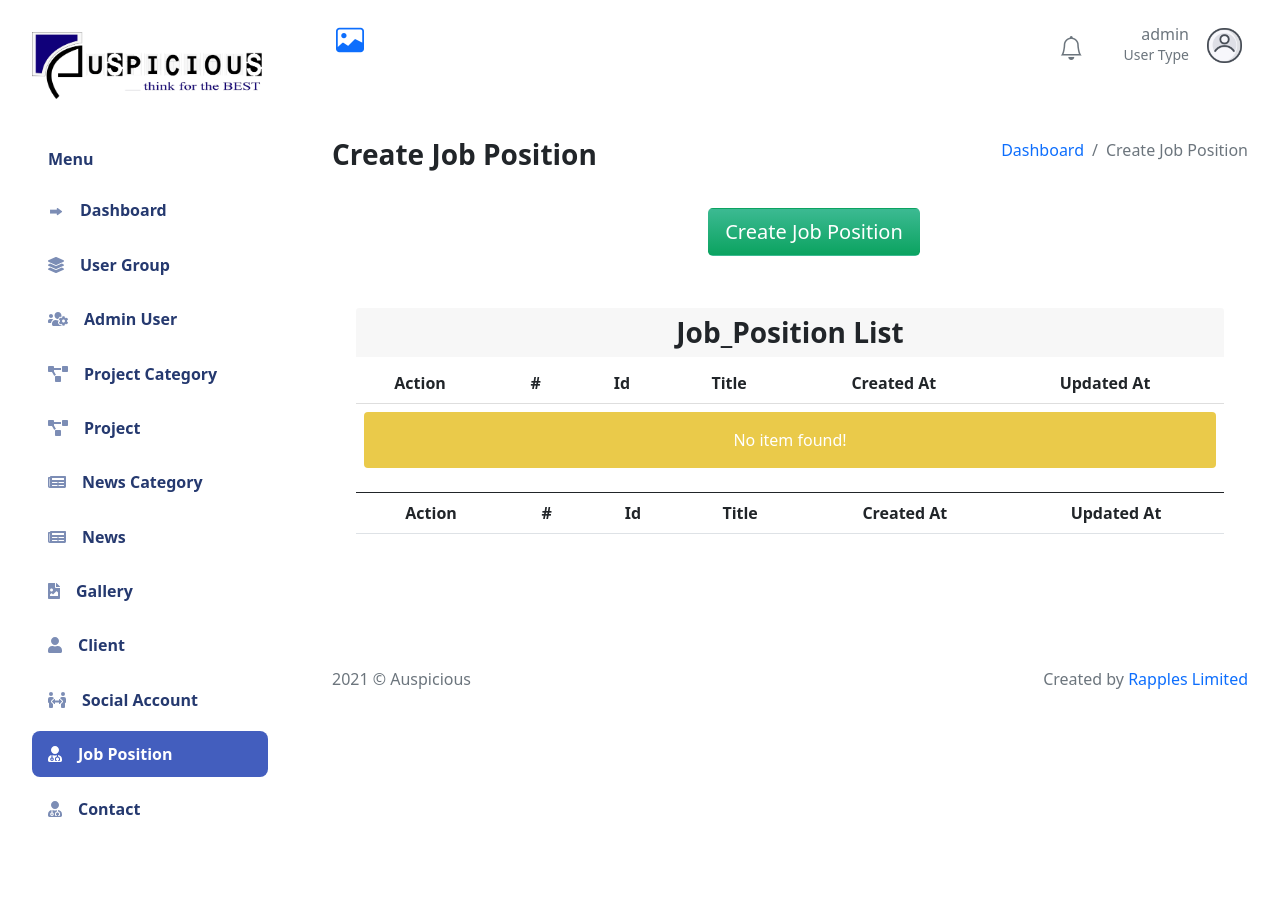
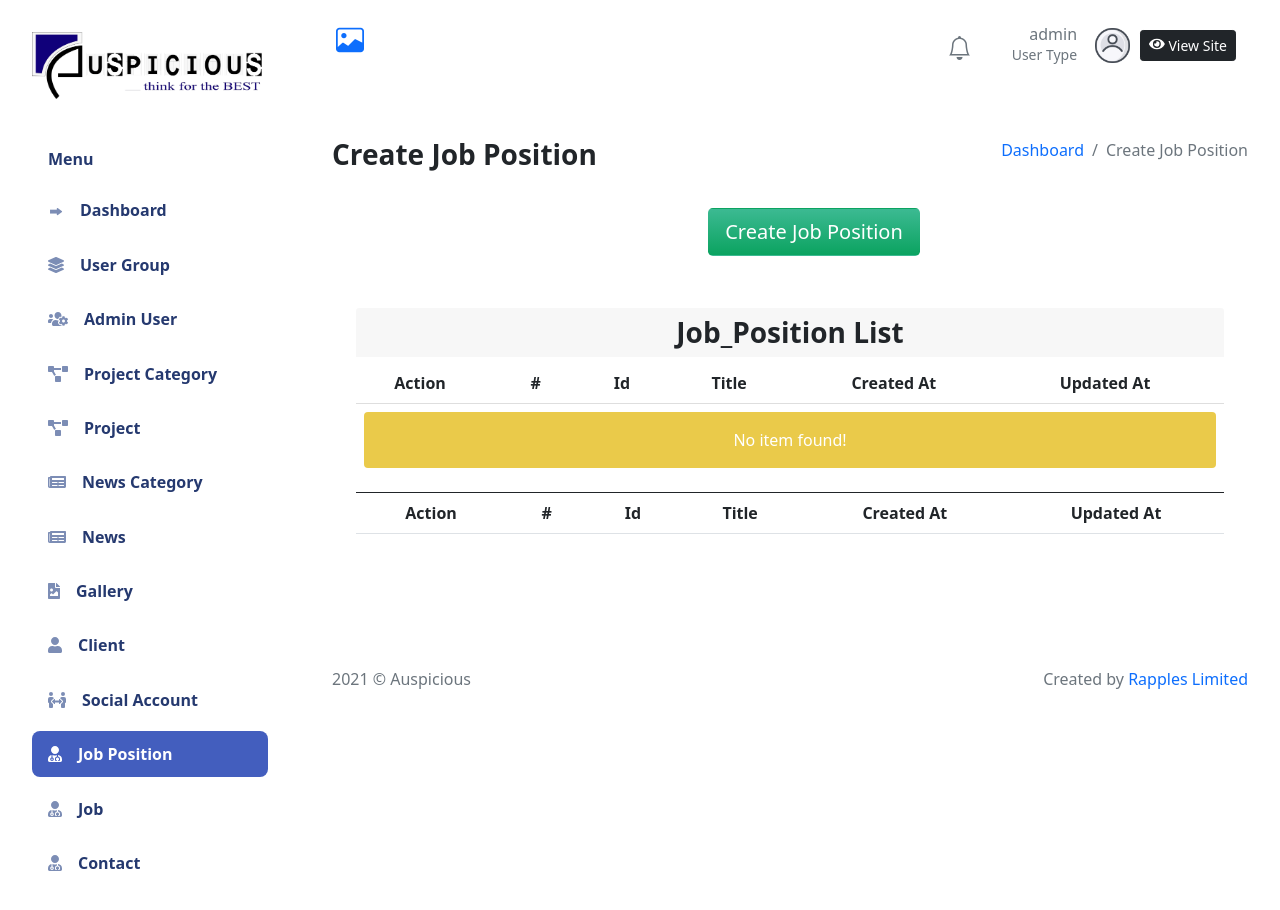
Before and after one commit to NumanIbnMazid/auspicious, a Django app: page /dashboard/create/job_position/ in a window 1280 px wide. Shown: the top 910 px of the page. Run offline with Django 3.2, Linux system fonts and the light colour scheme; a user stored in the database is signed in; data that the repository does not hold is empty; some libraries are stand-ins or nearby versions.

Commit message:
Job Created

```diff
--- a/auspicious/templates/components/scripts.html
+++ b/auspicious/templates/components/scripts.html
@@ -17,5 +17,7 @@
 <script src="{% static 'assets/landing/assets/js/jquery.magnific-popup.min.js' %}"></script>
 <!-- Isotope js -->
 <script src="{% static 'assets/landing/assets/js/isotope.pkgd.min.js' %}"></script>
+<!-- custom js -->
+<script src="{% static 'assets/js/custom.js' %}"></script>
 <!-- main js -->
 <script src="{% static 'assets/landing/assets/js/main.js' %}"></script>
--- a/auspicious/templates/components/styles.html
+++ b/auspicious/templates/components/styles.html
@@ -32,6 +32,7 @@
 <link rel="stylesheet" type="text/css" href="{% static 'assets/landing/assets/css/responsive.min.css' %}">
 <!-- Custom CSS -->
 <link rel="stylesheet" type="text/css" href="{% static 'assets/landing/assets/css/custom.css' %}">
+<link rel="stylesheet" href="{% static 'assets/css/custom.css' %}">
 
 <!-- Swiper CSS -->
 <link rel="stylesheet" href="{% static 'assets/landing/assets/plugins/swiper/swiper-bundle.css' %}">
--- a/dashboard/forms.py
+++ b/dashboard/forms.py
@@ -370,6 +370,32 @@ class JobPositionManageForm(forms.ModelForm):
         ]
 
 
+# # -------------------------------------------------------------------
+# #                               Job
+# # -------------------------------------------------------------------
+
+class JobManageForm(forms.ModelForm):
+
+    def __init__(self, *args, **kwargs):
+        super(JobManageForm, self).__init__(*args, **kwargs)
+
+        self.fields['description'].widget.attrs.update({
+            'id': 'job_description_input',
+            'placeholder': 'Enter Job Description...',
+            'rows': 10,
+            'cols': 5,
+        })
+
+    class Meta:
+        model = Job
+        fields = [
+            "job_position", "description", "is_active"
+        ]
+        widgets = {
+            'description': CKEditorWidget(),
+        }
+
+
 
 # # -------------------------------------------------------------------
 # #                               Contact
--- a/dashboard/templates/dashboard/components/sidebar.html
+++ b/dashboard/templates/dashboard/components/sidebar.html
@@ -135,6 +135,18 @@
 
             {% endif %}
 
+            <!-- Job -->
+
+            {% if perms.dashboard.add_job or perms.dashboard.view_job %}
+            <li class="sidebar-item">
+                <a href="{% url 'dashboard:create_job' %}" class="sidebar-link">
+                    <i class="fas fa-user-md" aria-hidden="true"></i>
+                    <span>Job</span>
+                </a>
+            </li>
+
+            {% endif %}
+
             <!-- Contact -->
 
             {% if perms.dashboard.add_project or perms.dashboard.view_contact %}
--- a/dashboard/templates/dashboard/components/topbar.html
+++ b/dashboard/templates/dashboard/components/topbar.html
@@ -18,6 +18,7 @@
                 <span class="navbar-toggler-icon"></span>
             </button>
             <div class="collapse navbar-collapse" id="navbarSupportedContent">
+
                 <ul class="navbar-nav ms-auto mb-2 mb-lg-0">
                     {% include "dashboard/components/notifications.html" %}
                 </ul>
@@ -86,6 +87,12 @@
                 </div>
                 {% endif %}
 
+                <li class="m-2 non-bullet-list">
+                    <a href="{% url 'home' %}" target="_blank" class="btn btn-dark btn-sm">
+                        <i class="fa fa-eye"></i> View Site
+                    </a>
+                </li>
+
             </div>
         </div>
     </nav>
--- a/dashboard/templates/dashboard/snippets/form-script-handler.html
+++ b/dashboard/templates/dashboard/snippets/form-script-handler.html
@@ -1,4 +1,4 @@
-{% block extra_js %}
+{% block additional_js %}
 
 <script type="text/javascript">
     jQuery(function ($) {
--- a/dashboard/templates/dashboard/snippets/form.html
+++ b/dashboard/templates/dashboard/snippets/form.html
@@ -59,7 +59,7 @@
 
                         <!-- main input -->
                         {% if field.field.widget.input_type == "checkbox" %}
-                        {{ field|add_class:'checkbox form-control' }}
+                        {{ field|add_class:'checkbox' }}
                         {% else %}
                         {{ field|add_class:'form-control' }}
                         {% endif %}
--- a/dashboard/urls.py
+++ b/dashboard/urls.py
@@ -7,7 +7,8 @@ from .views import (
     ClientCreateView, ClientUpdateView, ClientDetailView, delete_client, SocialAccountCreateView,
     SocialAccountUpdateView, SocialAccountDetailView, delete_social_account, delete_job_position, JobPositionCreateView,
     JobPositionUpdateView, JobPositionDetailView, ContactCreateView, ContactUpdateView, ContactDetailView,
-    delete_contact, ProjectCategoryCreateView, ProjectCategoryUpdateView, delete_project_category
+    delete_contact, ProjectCategoryCreateView, ProjectCategoryUpdateView, delete_project_category,
+    JobCreateView, JobUpdateView, JobDetailView, delete_job
 )
 
 
@@ -110,6 +111,18 @@ urlpatterns = [
          name="delete_job_position"),
 
     # # -------------------------------------------------------------------
+    # #                              Job
+    # # -------------------------------------------------------------------
+    path("create/job/", JobCreateView.as_view(),
+         name="create_job"),
+    path("update/job/<slug>/",
+         JobUpdateView.as_view(), name="update_job"),
+    path("job/<slug>/detail/",
+         JobDetailView.as_view(), name="job_detail"),
+    path("news/job/", delete_job,
+         name="delete_job"),
+
+    # # -------------------------------------------------------------------
     # #                              Contact
     # # -------------------------------------------------------------------
     path("create/contact/", ContactCreateView.as_view(),
--- a/dashboard/views.py
+++ b/dashboard/views.py
@@ -2,11 +2,11 @@ from django.shortcuts import render
 from django.views.generic import TemplateView
 from .models import (
     Project, NewsCategory, News, Gallery, Client, SocialAccount,
-    JobPosition,Contact, ProjectCategory
+    JobPosition, Job, Contact, ProjectCategory
 )
 from .forms import (
     ProjectManageForm, NewsCategoryManageForm,NewsManageForm, GalleryManageForm, ClientManageForm, SocialAccountManageForm,
-    JobPositionManageForm, ContactManageForm, ProjectCategoryManageForm
+    JobPositionManageForm, JobManageForm, ContactManageForm, ProjectCategoryManageForm
 )
 
 from util.helpers import (
@@ -909,6 +909,92 @@ def delete_job_position(request):
 
 
 
+# # -------------------------------------------------------------------
+# #                               Job
+# # -------------------------------------------------------------------
+
+def get_job_common_contexts(request):
+    common_contexts = get_simple_context_data(
+        request=request, app_namespace="dashboard", model_namespace="job", model=Job, list_template=None, fields_to_hide_in_table=[""]
+    )
+    return common_contexts
+
+
+class JobCreateView(CreateView):
+    template_name = "dashboard/snippets/manage.html"
+    form_class = JobManageForm
+
+    def form_valid(self, form, **kwargs):
+        messages.add_message(
+            self.request, messages.SUCCESS,
+            "Job Created Successfully"
+        )
+        return super().form_valid(form)
+
+    def get_success_url(self):
+        return reverse('dashboard:create_job')
+
+    def get_context_data(self, **kwargs):
+        context = super(
+            JobCreateView, self
+        ).get_context_data(**kwargs)
+        context['page_title'] = 'Create Job'
+        context['page_short_title'] = 'Create Job'
+        for key, value in get_job_common_contexts(request=self.request).items():
+            context[key] = value
+        return context
+
+
+class JobDetailView(DetailView):
+    template_name = "dashboard/snippets/detail-common.html"
+
+    def get_object(self):
+        return get_simple_object(key='slug', model=Job, self=self)
+
+    def get_context_data(self, **kwargs):
+        context = super(
+            JobDetailView, self
+        ).get_context_data(**kwargs)
+        context['page_title'] = f'Job - {self.get_object().job_position.title} Detail'
+        context['page_short_title'] = f'Job - {self.get_object().job_position.title} Detail'
+        for key, value in get_job_common_contexts(request=self.request).items():
+            context[key] = value
+        return context
+
+
+class JobUpdateView(UpdateView):
+    template_name = 'dashboard/snippets/manage.html'
+    form_class = JobManageForm
+
+    def get_object(self):
+        return get_simple_object(key="slug", model=Job, self=self)
+
+    def get_success_url(self):
+        return reverse('dashboard:create_job')
+
+    def form_valid(self, form):
+        messages.add_message(
+            self.request, messages.SUCCESS, "Job Updated Successfully!"
+        )
+        return super().form_valid(form)
+
+    def get_context_data(self, **kwargs):
+        context = super(
+            JobUpdateView, self
+        ).get_context_data(**kwargs)
+        context['page_title'] = f'Update Job "{self.get_object().job_position.title}"'
+        context['page_short_title'] = f'Update Job "{self.get_object().job_position.title}"'
+        for key, value in get_job_common_contexts(request=self.request).items():
+            context[key] = value
+        return context
+
+
+@csrf_exempt
+def delete_job(request):
+    return delete_simple_object(request=request, key='slug', model=Job, redirect_url="dashboard:create_job")
+
+
+
 
 # # -------------------------------------------------------------------
 # #                               Contact
--- a/static/assets/css/custom.css
+++ b/static/assets/css/custom.css
@@ -8,6 +8,13 @@
 select.form-control[size],
 select.form-control[multiple] {
     height: 300px !important;
+}
+
+/* Form Checkbox Customisation */
+.checkbox {
+    width: 7% !important;
+    margin-left: 0px !important;
+    height: 30px !important;
 }
 
 /* *********************************** Custom Customization *********************************** */
```
Also changed, not shown: dashboard/admin.py (+11 -1 lines), dashboard/models.py (+60 -7 lines), dashboard/migrations/0008_auto_20210603_1330.py (added), dashboard/migrations/0009_job_slug.py (added).
